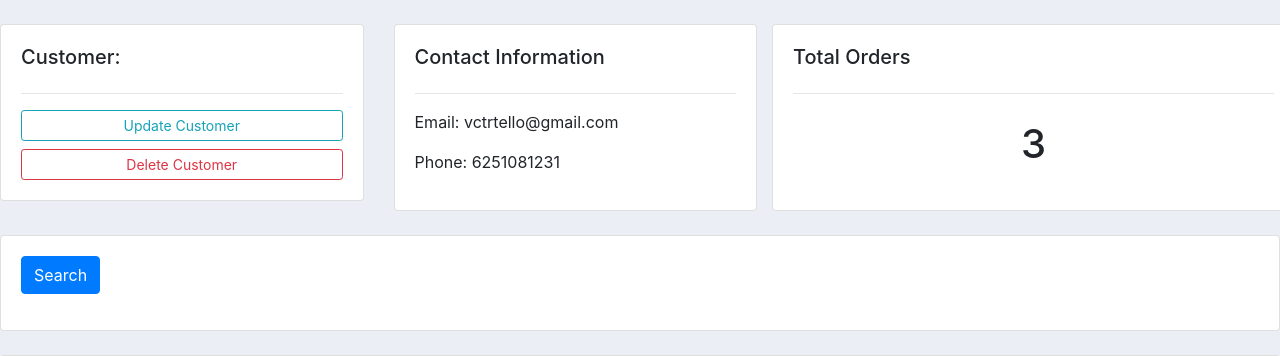
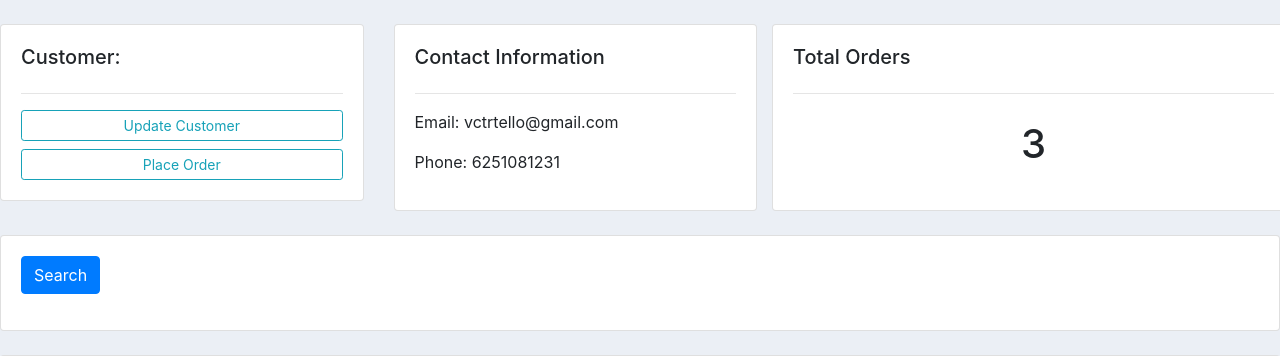
Before and after one commit to vctrtello1/Django, a Django app: page /costumer/1/ in a window 1280 px wide. Shown: the part 56-412 px from the top of the page. Run offline with Django 3.2, Linux system fonts and the light colour scheme; data comes from the database, SQL or seed files in the repository; both versions use the stored data as it was after the commit; some libraries are stand-ins or nearby versions.

Commit message:
Formset doesn't work

```diff
--- a/crm/accounts/templates/accounts/costumer.html
+++ b/crm/accounts/templates/accounts/costumer.html
@@ -7,7 +7,7 @@
     <h5>Customer:</h5>
     <hr>
     <a class="btn btn-outline-info  btn-sm btn-block" href="">Update Customer</a>
-    <a class="btn btn-outline-danger  btn-sm btn-block" href="">Delete Customer</a>
+    <a class="btn btn-outline-info  btn-sm btn-block" href="{% url 'create_order' costumer.id %}">Place Order</a>
 
   </div>
 </div>
--- a/crm/accounts/templates/accounts/dashboard.html
+++ b/crm/accounts/templates/accounts/dashboard.html
@@ -28,7 +28,6 @@
   <h5>LAST 5 ORDERS</h5>
   <hr>
   <div class="card card-body">
-    <a class="btn btn-primary  btn-sm btn-block" href="{% url 'create_order' %}">Create Order</a>
     <table class="table table-sm">
       <tr>
         <th>Product</th>
--- a/crm/accounts/templates/accounts/order_form.html
+++ b/crm/accounts/templates/accounts/order_form.html
@@ -6,7 +6,11 @@
     <div class="card card-body">
       <form  method="POST">
         {% csrf_token %}
-        {{form}}
+        {{ formset.management_form }}
+        {% for form in formset %}
+          {{form}}
+          <br>
+        {% endfor %}
         <input type="submit" name="submit">
       </form>
     </div>
--- a/crm/accounts/urls.py
+++ b/crm/accounts/urls.py
@@ -5,7 +5,7 @@ urlpatterns = [
     path('home/', views.home, name="home"),
     path('products/', views.products, name="products"),
     path('costumer/<str:pk_test>/', views.costumer, name="costumer"),
-    path('create_order/', views.createOrder, name="create_order"),
+    path('create_order/<str:pk>/', views.createOrder, name="create_order"),
     path(
         'update_order/<str:pk>/', views.updateOrder,
         name="update_order"),
--- a/crm/accounts/views.py
+++ b/crm/accounts/views.py
@@ -1,4 +1,5 @@
 from django.shortcuts import render, redirect
+from django.forms import inlineformset_factory
 from .models import Costumer, Products, Order
 from .forms import OrderForm
 # Create your views here.
@@ -35,14 +36,17 @@ def costumer(request, pk_test):
     return render(request, 'accounts/costumer.html', context)
 
 
-def createOrder(request):
-    form = OrderForm()
+def createOrder(request, pk):
+    OrderFormSet = inlineformset_factory(
+        Costumer, Order, fields=('product', 'status'), extra=4)
+    costumer = Costumer.objects.get(id=pk)
+    formset = OrderFormSet(queryset=Order.objects.none(), instance=costumer)
     if request.method == 'POST':
-        form = OrderForm(request.POST)
-        if form.is_valid():
-            form.save()
+        formset = OrderForm(request.POST, instance=costumer)
+        if formset.is_valid():
+            formset.save()
             return redirect('/home')
-    context = {'form': form}
+    context = {'formset': formset}
     return render(request, 'accounts/order_form.html', context)
 
 
```
Also changed, not shown: crm/db.sqlite3.
